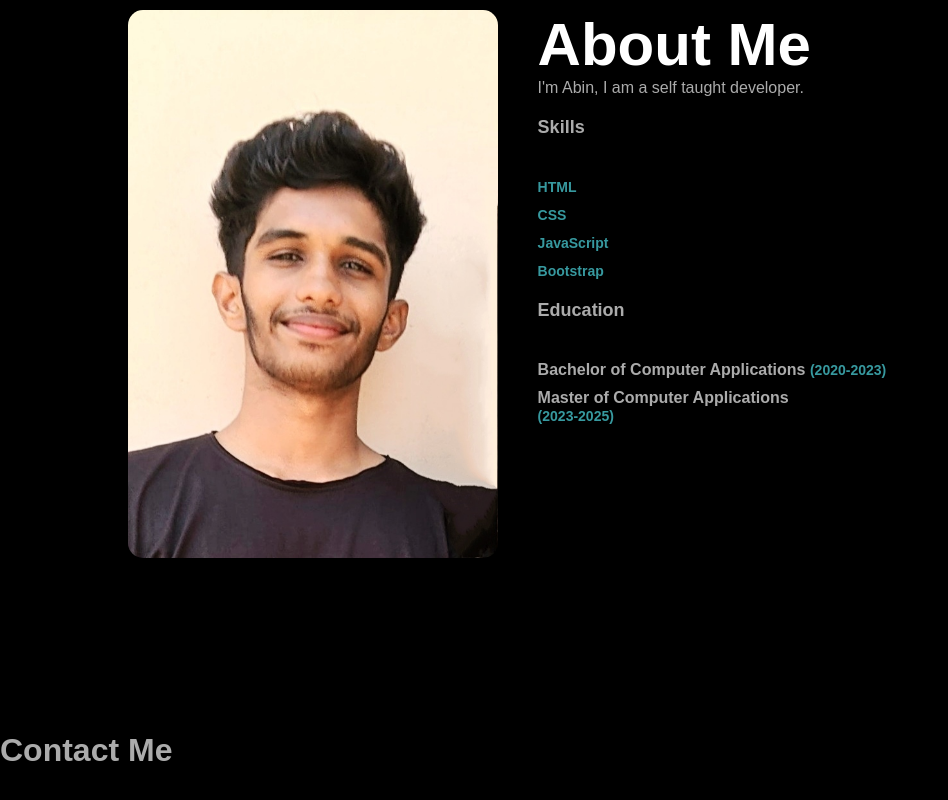
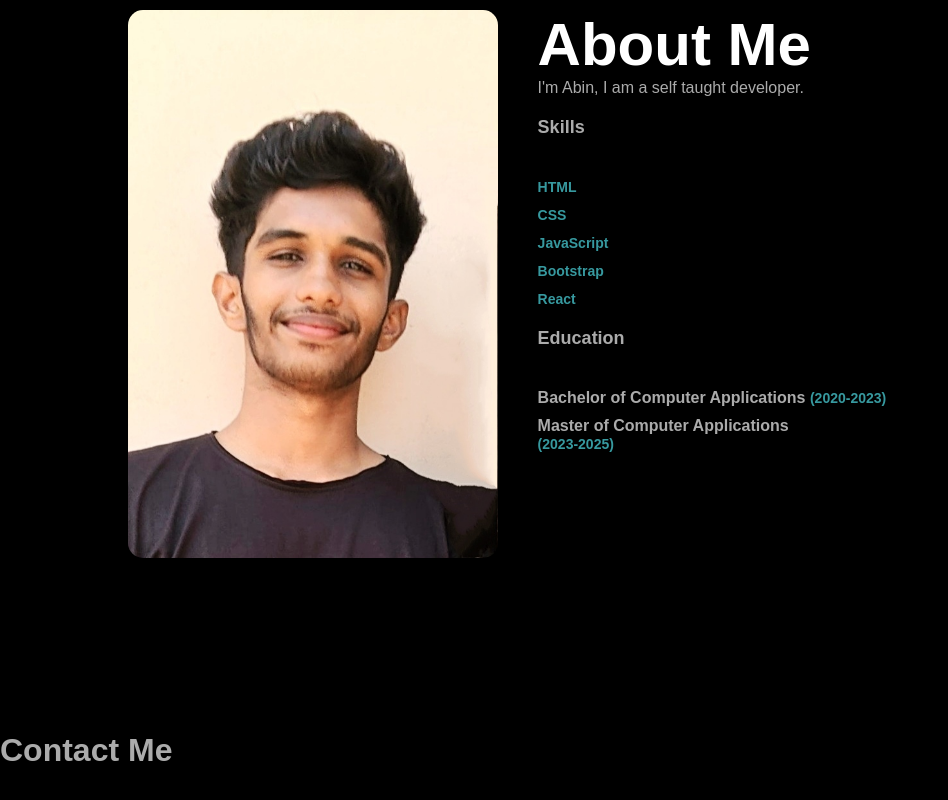
Before and after one commit to Abinps338/Abin, a plain HTML site: page index.html in a window 1280 px wide. Shown: the part 880-1680 px from the top of the page, without its empty margins (0-948 px from the left). Drawn offline with nearby package versions, Linux system fonts and the light colour scheme; a script that the page names is missing.

Commit message:
skill updated

```diff
--- a/index.html
+++ b/index.html
@@ -48,6 +48,8 @@
                             <li><b><span>CSS</span></b></li>
                             <li><b><span>JavaScript</span></b></li>
                             <li><b><span>Bootstrap</span></b></li>
+                            <li><b><span>React</span></b></li>
+
                         </ul>
                         <div class="tab-titles">
                         <p class="tab-links"><b>Education</b></p>
```
